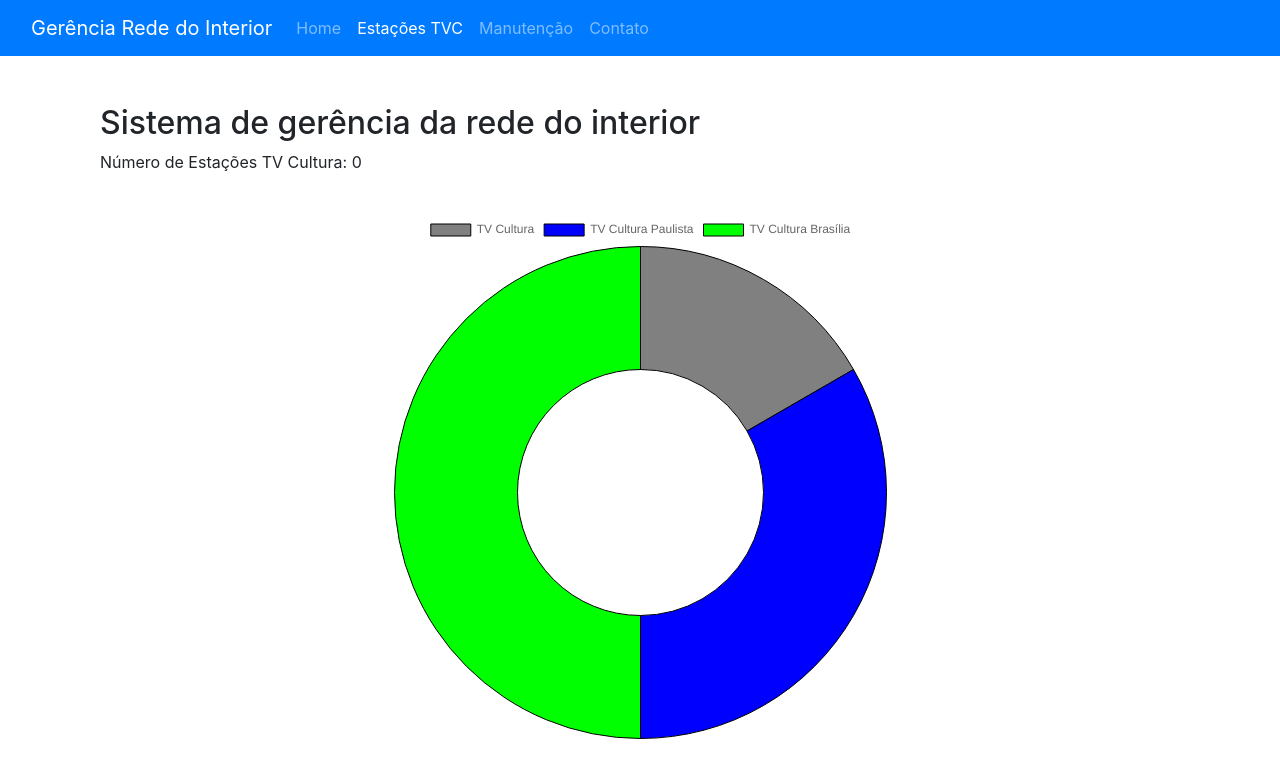
After one commit to devtvc/retransmit, a Django app: page /estacoes/ in a window 1280 px wide. The commit adds this page. Shown: the top 778 px of the page. Run offline with Django 3.2, Linux system fonts and the light colour scheme; data that the repository does not hold is empty; some libraries are stand-ins or nearby versions.

Commit message:
This is a new commit for what I originally planned to be amended

```diff
--- a/src/equipamentos/admin.py
+++ b/src/equipamentos/admin.py
@@ -2,4 +2,5 @@
 from .models import Dados_Equipamentos
 
 # Register your models here.
+# TESTEEEE
 admin.site.register(Dados_Equipamentos)
--- /dev/null
+++ b/src/estacao/templates/estacoes.html
@@ -0,0 +1,22 @@
+{% extends 'base.html' %}
+{% block content %}
+    <div class="container mt-5">
+        <h2>{{ title }}</h2>
+        <p>{{ content}}</p>
+        <br>
+        <div class="row justify-content-center">
+            <div class="col-md-6">
+                <canvas id="total_estacoes" width="250" height="200"></canvas>
+            </div>
+
+        </div>
+    </div>
+
+    <script id="estacoes-data" type="application/json">
+        {{ estacoes|safe }}
+    </script>
+    <script id="valores-data" type="application/json">
+        {{ valores|safe }}
+    </script>
+
+{% endblock %}
--- a/src/estacao/views.py
+++ b/src/estacao/views.py
@@ -1,17 +1,22 @@
 from django.shortcuts import render
 from django.http import HttpResponse
+from .models import Estacao
 import json
 
 # Create your views here.
 def estacao_page(request):
-    # station_count = Estacao.objects.count()
+    station_count = Estacao.objects.count()
+    context = {
+        "title": "Sistema de gerência da rede do interior",
+        "content": f"Número de Estações TV Cultura: { station_count }",
+    }
     estacoes = ['TV Cultura', 'TV Cultura Paulista', 'TV Cultura Brasília']
     valores = [10, 20, 30]
-    return render(request, 'estacoes.html', {
-        'station_count': len(estacoes),
+    context.update({
         'estacoes': json.dumps(estacoes),
-        'valores': json.dumps(valores),
-        })
+        'valores': json.dumps(valores),})
+
+    return render(request, 'estacoes.html', context)
 
 def image_view(request):
     # Your logic to serve an image or list images here
--- a/src/templates/base/navbar.html
+++ b/src/templates/base/navbar.html
@@ -18,7 +18,7 @@
                     <a class="nav-link" href="{{ estacoes_url }}">Estações TVC</a>
                 </li>
                 <li class="nav-item">
-                    <a class="nav-link" href="#">Sobre</a>
+                    <a class="nav-link" href="#">Manutenção</a>
                 </li>
                 <li class="nav-item">
                     <a class="nav-link" href="#">Contato</a>
```
Also changed, not shown: README.md (deleted).
